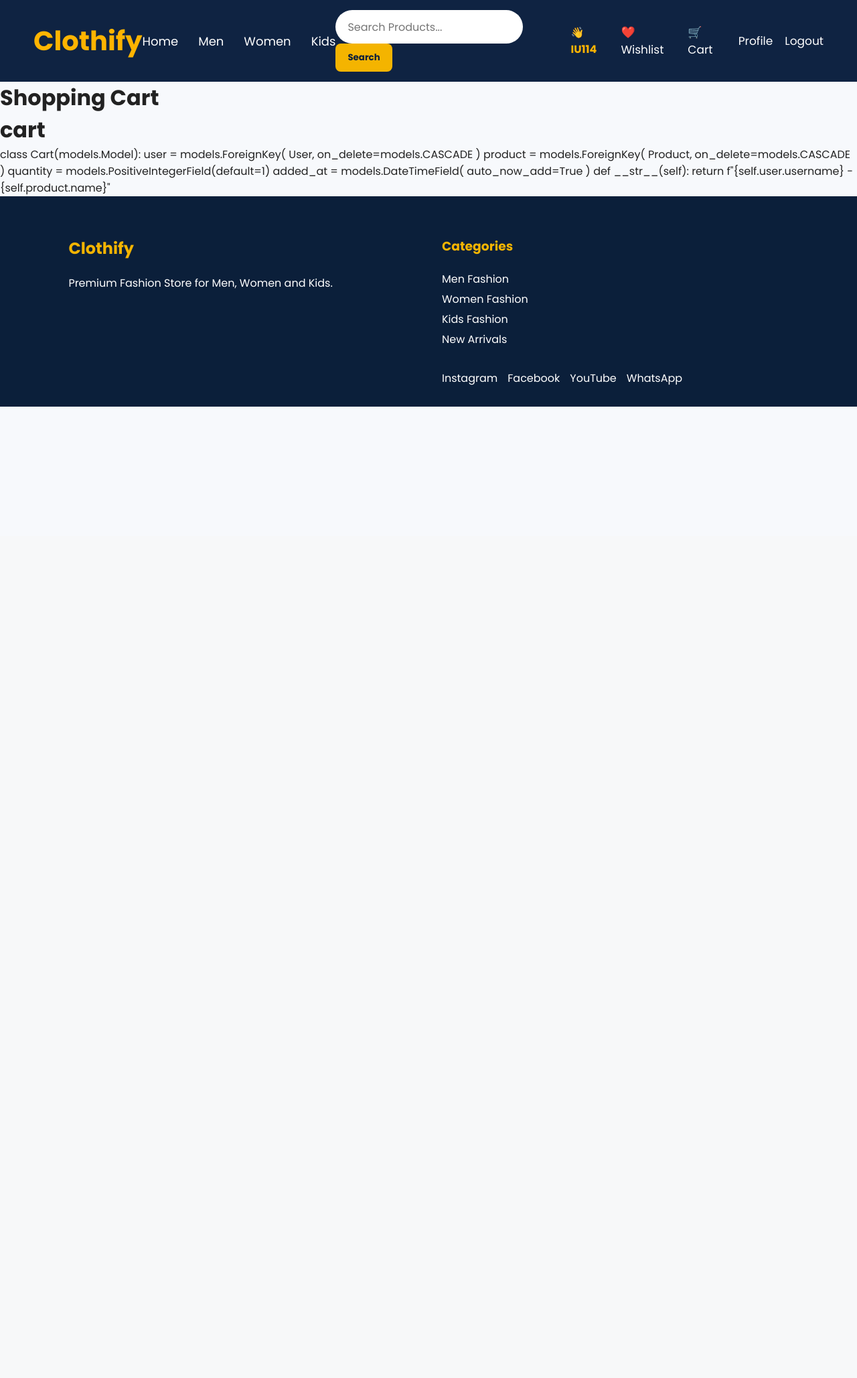
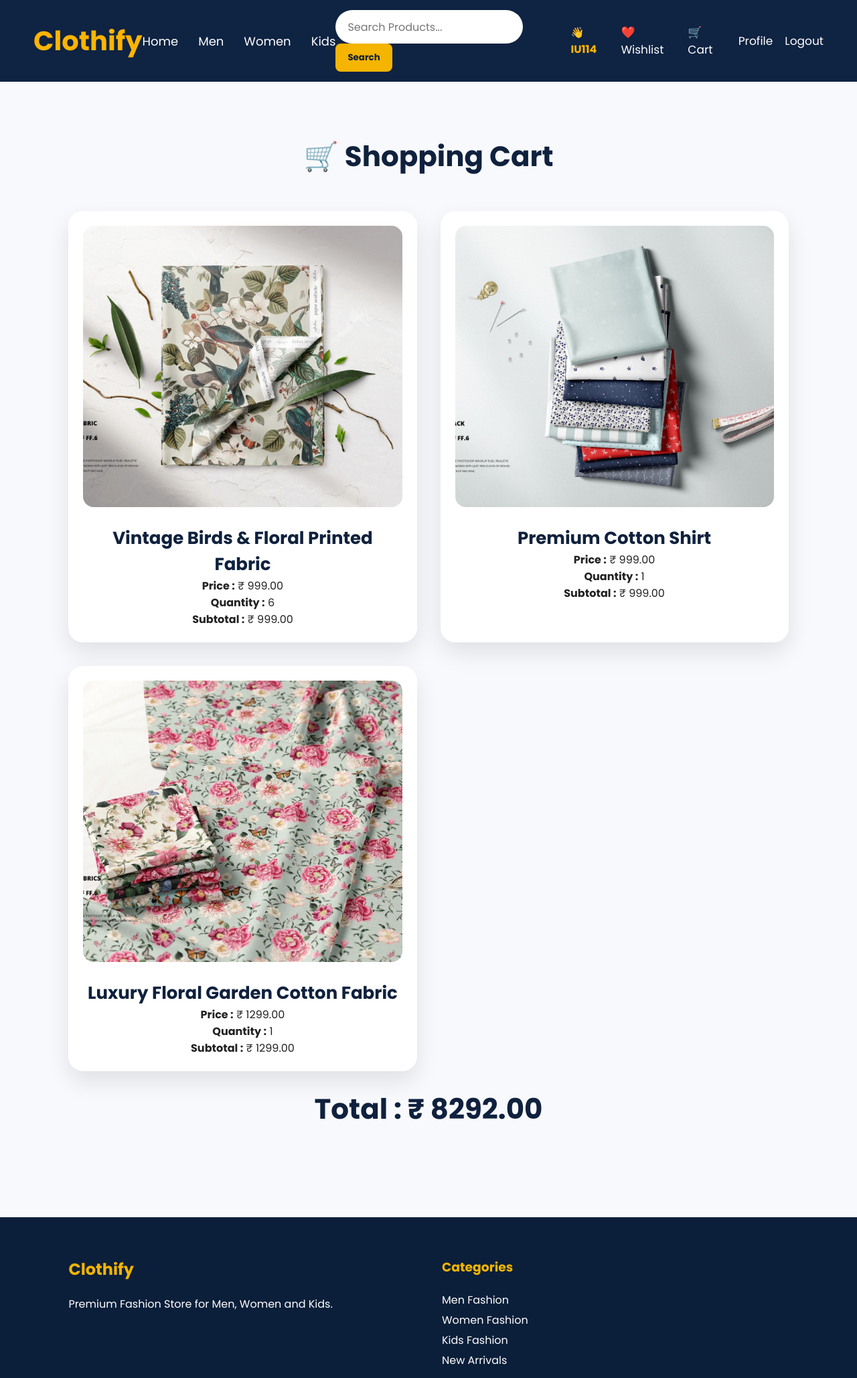
Before and after one commit to DilipkumarPrajapati-ce/clothify-, a Django app: page /cart/ in a window 1280 px wide. Shown: the top 2057 px of the page at 67% size. Before the commit the page ends 607 px from the top, so only its background shows below. Run offline with Django 5.2, Linux system fonts and the light colour scheme; a user stored in the database is signed in; data comes from the database, SQL or seed files in the repository; both versions use the stored data as it was after the commit.

Commit message:
day 11
day 11 working in project

```diff
--- a/products/urls.py
+++ b/products/urls.py
@@ -20,6 +20,12 @@ urlpatterns = [
 
     # Wishlist
     path("wishlist/", views.wishlist, name="wishlist"),
+    # Add Product To Wishlist
+path(
+    "add-to-wishlist/<int:id>/",
+    views.add_to_wishlist,
+    name="add_to_wishlist"
+),
 
     # Login
     path("login/", views.login, name="login"),
--- a/products/views.py
+++ b/products/views.py
@@ -1,7 +1,7 @@
 from django.shortcuts import render, redirect, get_object_or_404
 from django.contrib.auth.decorators import login_required
 
-from .models import Product, Cart
+from .models import Product, Cart, Wishlist
 
 
 # ==========================
@@ -82,9 +82,24 @@ def kids(request):
 # Static Pages
 # ==========================
 
+# ==========================
+# Wishlist Page
+# ==========================
+
+@login_required
 def wishlist(request):
-    return render(request, "wishlist.html")
 
+    wishlist_items = Wishlist.objects.filter(
+        user=request.user
+    )
+
+    return render(
+        request,
+        "wishlist.html",
+        {
+            "wishlist_items": wishlist_items
+        }
+    )
 
 def login(request):
     return render(request, "login.html")
@@ -137,7 +152,24 @@ def add_to_cart(request, id):
 
     return redirect("cart")
 
+# ==========================
+# Add To Wishlist
+# ==========================
 
+@login_required
+def add_to_wishlist(request, id):
+
+    # Selected Product
+    product = get_object_or_404(Product, id=id)
+
+    # Create only if not already present
+    Wishlist.objects.get_or_create(
+        user=request.user,
+        product=product
+    )
+
+    # Go to wishlist page
+    return redirect("wishlist")
 # ==========================
 # Cart Page
 # ==========================
--- a/templates/cart.html
+++ b/templates/cart.html
@@ -1,41 +1,84 @@
+{% load static %}
 <!DOCTYPE html>
 <html lang="en">
+
 <head>
+
     <meta charset="UTF-8">
-    <meta name="viewport" content="width=device-width, initial-scale=1.0">
-    <title>Cart</title>
+
+    <meta name="viewport"
+          content="width=device-width, initial-scale=1.0">
+
+    <title>Shopping Cart | Clothify</title>
+
+    <link rel="stylesheet"
+          href="{% static 'css/style.css' %}">
+
 </head>
+
 <body>
-     {% load static %}
 
-<link rel="stylesheet"
-href="{% static 'css/style.css' %}">
+    <!-- Navbar -->
+    {% include 'navbar.html' %}
 
-{% include 'navbar.html' %}
+    <section class="products">
 
-<h1>Shopping Cart</h1>
+        <h2>🛒 Shopping Cart</h2>
 
-<h1> cart </h1>
+        {% if cart_items %}
 
-class Cart(models.Model):
-    user = models.ForeignKey(
-        User,
-        on_delete=models.CASCADE
-    )
+        <div class="product-grid">
 
-    product = models.ForeignKey(
-        Product,
-        on_delete=models.CASCADE
-    )
+            {% for item in cart_items %}
 
-    quantity = models.PositiveIntegerField(default=1)
+            <div class="product-card">
 
-    added_at = models.DateTimeField(
-        auto_now_add=True
-    )
+                <img src="{{ item.product.image.url }}"
+                     alt="{{ item.product.name }}">
 
-    def __str__(self):
-        return f"{self.user.username} - {self.product.name}"
-{% include 'footer.html' %}
+                <h3>{{ item.product.name }}</h3>
+
+                <p><strong>Price :</strong> ₹ {{ item.product.price }}</p>
+
+                <p><strong>Quantity :</strong> {{ item.quantity }}</p>
+
+                <p>
+
+                    <strong>Subtotal :</strong>
+
+                    ₹ {{ item.product.price|floatformat:2 }}
+
+                </p>
+
+            </div>
+
+            {% endfor %}
+
+        </div>
+
+        <br>
+
+        <h2>Total : ₹ {{ total }}</h2>
+
+        {% else %}
+
+        <h2>Your Cart is Empty 😔</h2>
+
+        <br>
+
+        <a href="/" class="shop-btn">
+
+            Continue Shopping
+
+        </a>
+
+        {% endif %}
+
+    </section>
+
+    <!-- Footer -->
+    {% include 'footer.html' %}
+
 </body>
+
 </html>
```
Also changed, not shown: templates/wishlist.html (+51 -13 lines), db.sqlite3.
